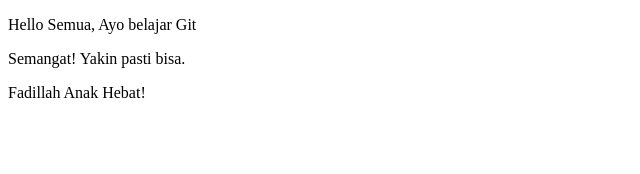
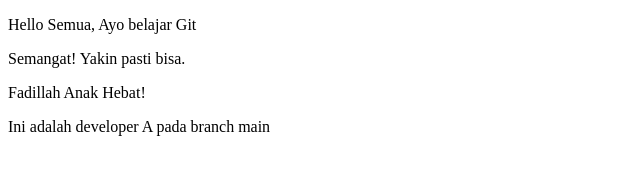
Before and after one commit to fadillah1705/praktik-git, a plain HTML site: page index.html in a window 1280 px wide. Shown: the whole page, without its empty margins (0-640 px from the left). Drawn offline with Linux system fonts and the light colour scheme.

Commit message:
penambahan baris oleh developer A

```diff
--- a/index.html
+++ b/index.html
@@ -9,5 +9,6 @@
     <p>Hello Semua, Ayo belajar Git</p>
    <p>Semangat! Yakin pasti bisa.</p>
    <p>Fadillah Anak Hebat!</p>
+   <p>Ini adalah developer A pada branch main</p>
 </body>
 </html>
```
